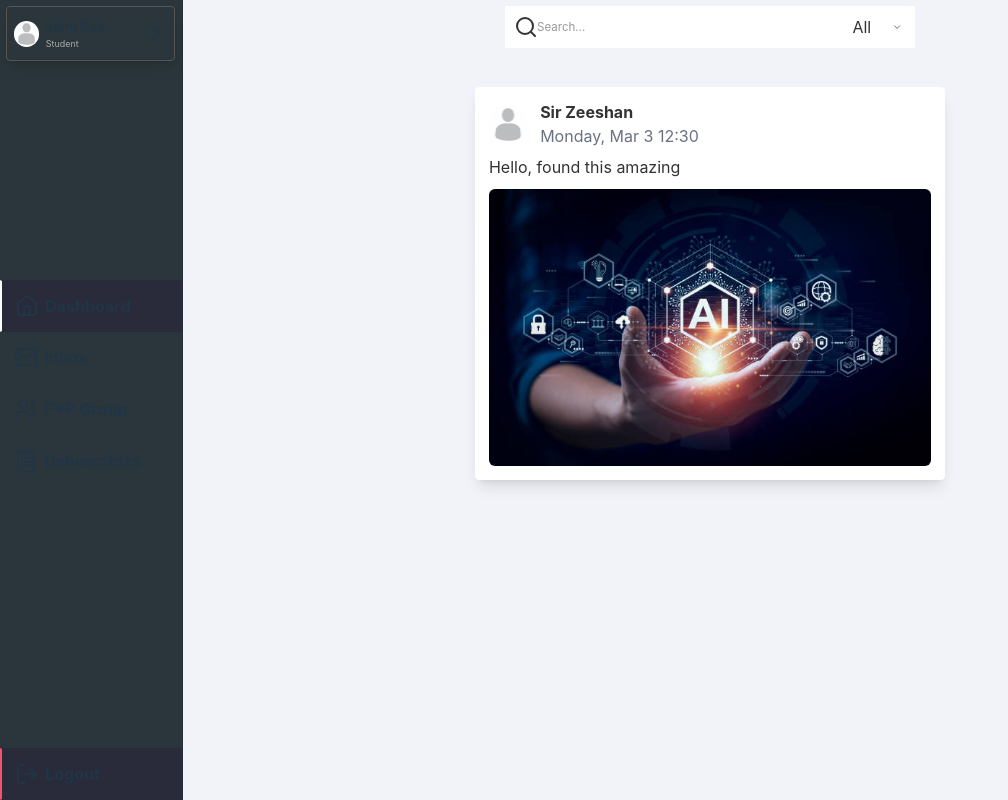
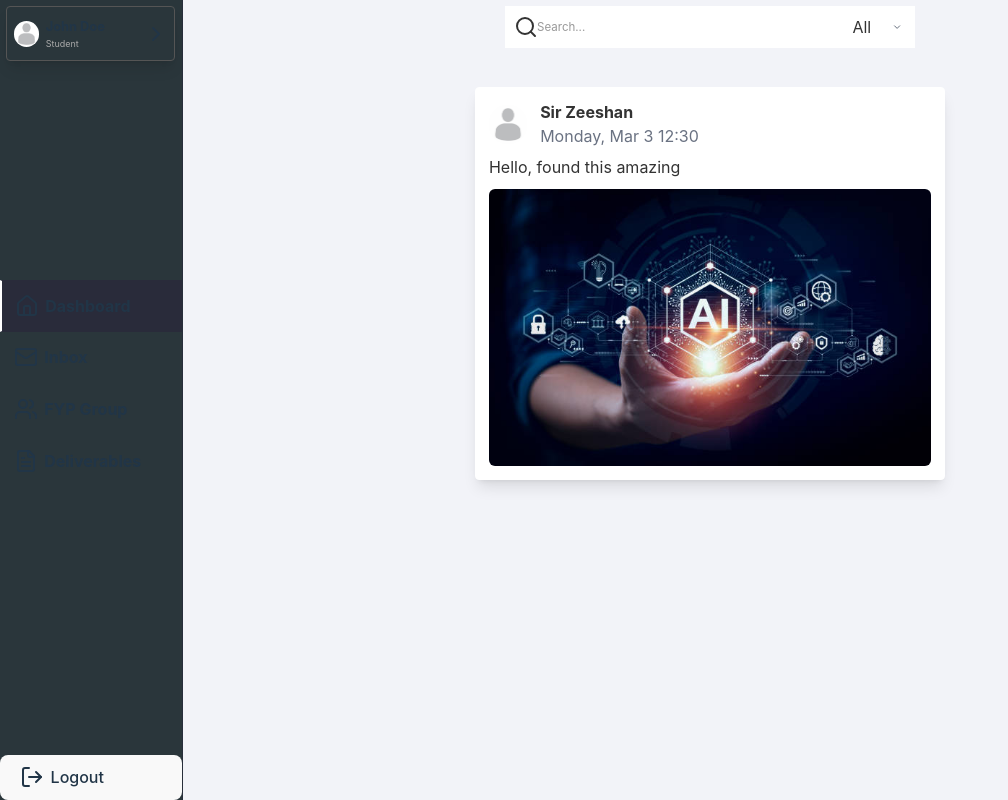
Before and after one commit to asmarshahid01/FYP, a React (Vite) app: page / in a window 1280 px wide. Shown: the whole page, without its empty margins (0-1008 px from the left). Built offline with nearby package versions, Linux system fonts and the light colour scheme; sample sign-in values are in the browser's storage.

Commit message:
Changed some db logic

```diff
--- a/src/components/LeftSideBar.jsx
+++ b/src/components/LeftSideBar.jsx
@@ -127,11 +127,15 @@ const LeftSideBar = () => {
 				</nav>
 
 				{/* Logout Button at Bottom */}
-				<div
+				<button
+					onClick={() => {
+						localStorage.removeItem('token');
+						navigate('/');
+					}}
 					className={`mt-auto ${fgClr} px-[1vw] py-[1vw] border-l-[0.2vw] border-l-[#f4516c] hover:text-[#f4516c] cursor-pointer hover:border-t-[#f4516c] hover:border-b-[#f4516c] border border-transparent duration-300 w-full font-bold select-none flex gap-[0.5vw]`}
 				>
 					<LogOut /> Logout
-				</div>
+				</button>
 			</div>
 
 			<div className='h-full w-1/6 bg-[#f2f3f8] relative'>
```
Also changed, not shown: 1 other file (tests, documents, lock files or other folders).
